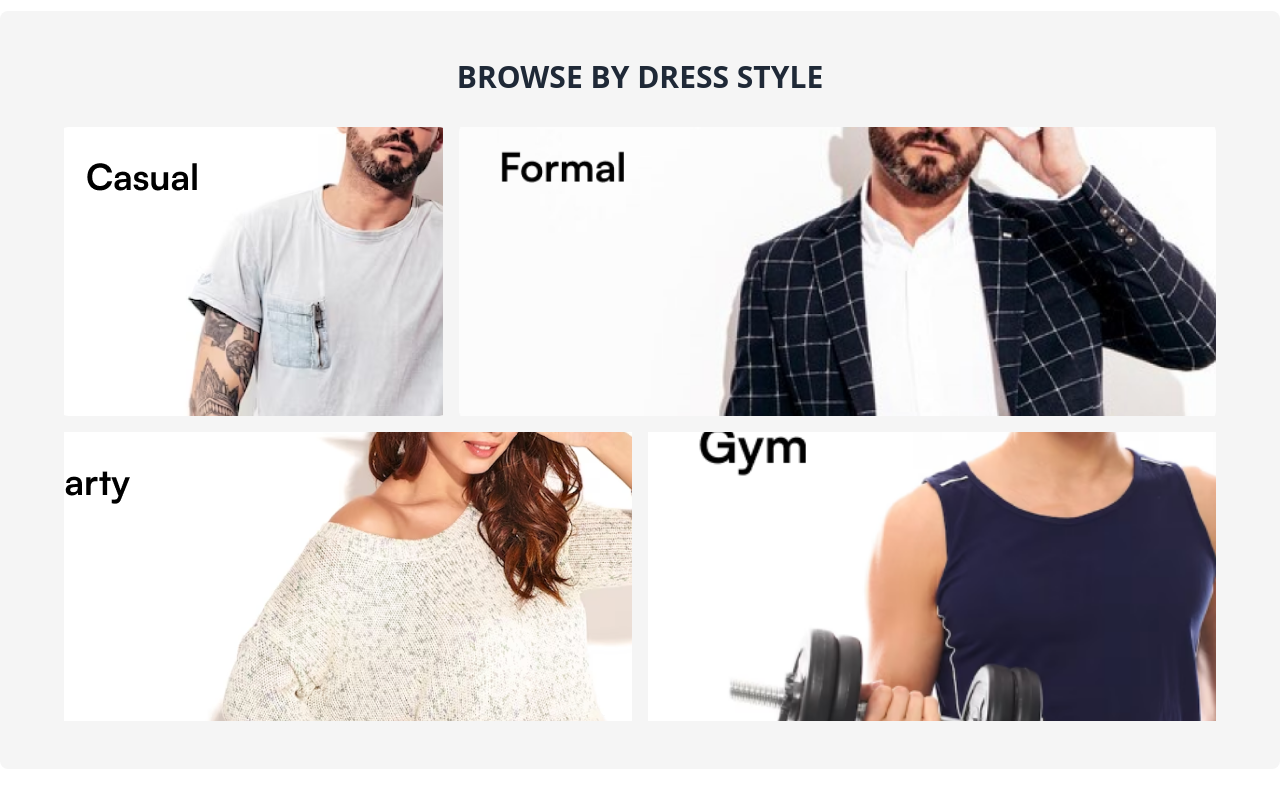
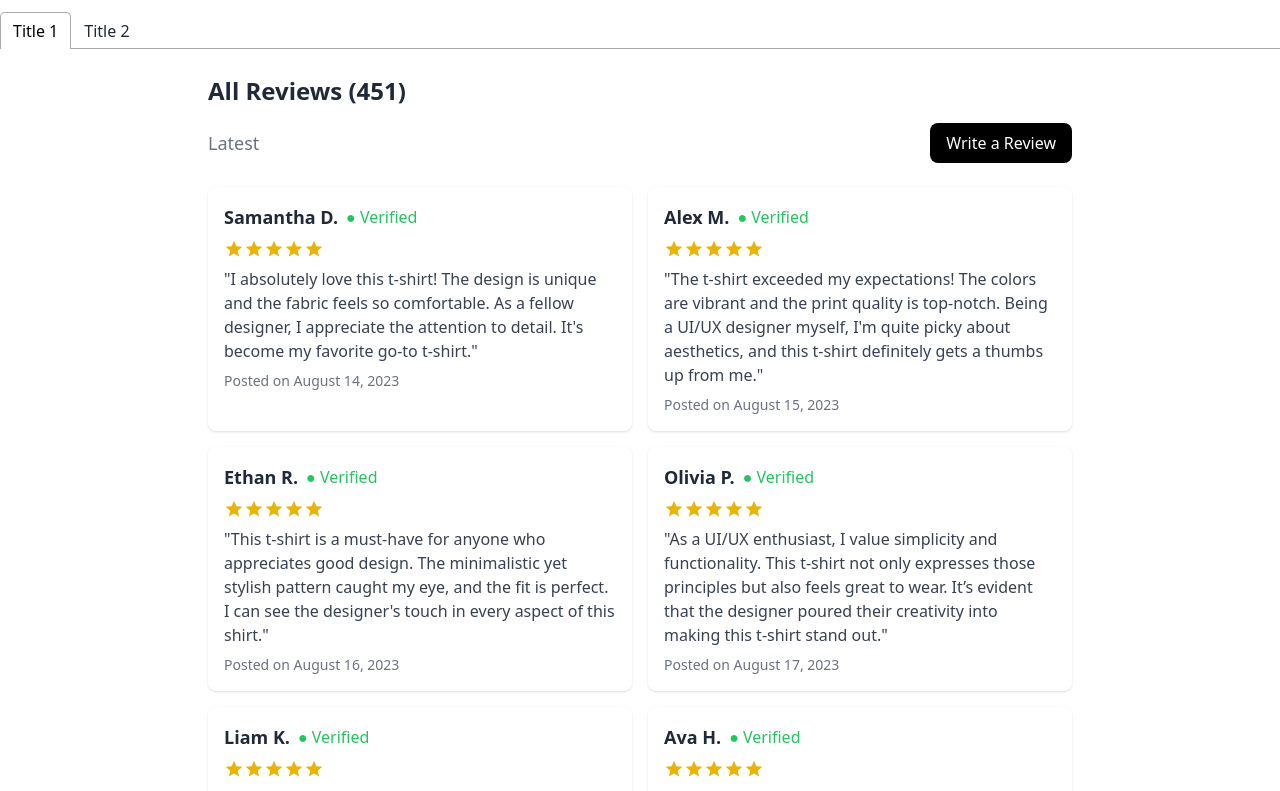
Before and after one commit to MdShaharulIslam/Tshirt-client, a React (Vite) app: page / in a window 1280 px wide. Shown: the part 2240-3031 px from the top of the page. Built offline with nearby package versions, Linux system fonts and the light colour scheme.

Commit message:
added Tab

```diff
--- a/package.json
+++ b/package.json
@@ -22,6 +22,7 @@
     "react-rating": "^2.0.5",
     "react-router-dom": "^6.26.1",
     "react-slick": "^0.30.2",
+    "react-tabs": "^6.0.2",
     "slick-carousel": "^1.8.1",
     "sort-by": "^1.2.0"
   },
--- a/src/Pages/Home/Home/Home.jsx
+++ b/src/Pages/Home/Home/Home.jsx
@@ -1,10 +1,9 @@
-
 import Banner from "../Banner/Banner";
 import DressStyle from "../DressStyle/DressStyle";
 import NewArrivals from "../NewArrivals/NewArrivals";
 import Rating from "./Rating/Rating";
+import Tab from "./Tab/Tab";
 import TopSelling from "./TopSelling/TopSelling";
-
 
 const Home = () => {
   return (
@@ -15,8 +14,8 @@ const Home = () => {
       </div>
       <div className="mb-12">
         <TopSelling></TopSelling>
-
       </div>
+      <Tab></Tab>
       <div className="mb-12 ">
         <DressStyle></DressStyle>
       </div>
@@ -24,8 +23,6 @@ const Home = () => {
       <div className="mb-12">
         <Rating></Rating>
       </div>
-
-
     </div>
   );
 };
--- /dev/null
+++ b/src/Pages/Home/Home/Review/Reviews.jsx
@@ -0,0 +1,100 @@
+import React, { useState } from 'react';
+
+const reviewsData = [
+  {
+    id: 1,
+    name: 'Samantha D.',
+    date: 'August 14, 2023',
+    review: "I absolutely love this t-shirt! The design is unique and the fabric feels so comfortable. As a fellow designer, I appreciate the attention to detail. It's become my favorite go-to t-shirt.",
+    rating: 5,
+  },
+  {
+    id: 2,
+    name: 'Alex M.',
+    date: 'August 15, 2023',
+    review: "The t-shirt exceeded my expectations! The colors are vibrant and the print quality is top-notch. Being a UI/UX designer myself, I'm quite picky about aesthetics, and this t-shirt definitely gets a thumbs up from me.",
+    rating: 5,
+  },
+  {
+    id: 3,
+    name: 'Ethan R.',
+    date: 'August 16, 2023',
+    review: "This t-shirt is a must-have for anyone who appreciates good design. The minimalistic yet stylish pattern caught my eye, and the fit is perfect. I can see the designer's touch in every aspect of this shirt.",
+    rating: 5,
+  },
+  {
+    id: 4,
+    name: 'Olivia P.',
+    date: 'August 17, 2023',
+    review: "As a UI/UX enthusiast, I value simplicity and functionality. This t-shirt not only expresses those principles but also feels great to wear. It’s evident that the designer poured their creativity into making this t-shirt stand out.",
+    rating: 5,
+  },
+  {
+    id: 5,
+    name: 'Liam K.',
+    date: 'August 18, 2023',
+    review: "This t-shirt is a fusion of comfort and creativity. The fabric is soft, and the design speaks volumes about the designer's skill. It's like wearing a piece of art that reflects my passion for both design and fashion.",
+    rating: 5,
+  },
+  {
+    id: 6,
+    name: 'Ava H.',
+    date: 'August 19, 2023',
+    review: "I'm not just wearing a t-shirt; I'm wearing a piece of design philosophy. The intricate details and thoughtful layout of the design make this shirt a conversation starter.",
+    rating: 5,
+  },
+];
+
+const Reviews = () => {
+  const [visibleReviews, setVisibleReviews] = useState(6);
+
+  const loadMoreReviews = () => {
+    setVisibleReviews((prev) => prev + 6);
+  };
+
+  return (
+    <div className="max-w-4xl mx-auto p-4">
+      <h2 className="text-2xl font-bold mb-4">All Reviews (451)</h2>
+      <div className="flex justify-between items-center mb-6">
+        <button className="text-gray-500 text-lg">Latest</button>
+        <button className="bg-black text-white py-2 px-4 rounded-lg">Write a Review</button>
+      </div>
+      <div className="grid grid-cols-1 sm:grid-cols-2 gap-4">
+        {reviewsData.slice(0, visibleReviews).map((review) => (
+          <div key={review.id} className="bg-white p-4 shadow rounded-lg">
+            <div className="flex items-center mb-2">
+              <div className="font-semibold text-lg">{review.name}</div>
+              <span className="ml-2 text-green-500">● Verified</span>
+            </div>
+            <div className="flex items-center mb-2">
+              {Array(review.rating).fill().map((_, i) => (
+                <svg
+                  key={i}
+                  className="h-5 w-5 text-yellow-500"
+                  fill="currentColor"
+                  viewBox="0 0 24 24"
+                >
+                  <path d="M12 17.27L18.18 21l-1.64-7.03L22 9.24l-7.19-.61L12 2 9.19 8.63 2 9.24l5.46 4.73L5.82 21z" />
+                </svg>
+              ))}
+            </div>
+            <p className="text-gray-700 mb-2">"{review.review}"</p>
+            <div className="text-gray-500 text-sm">Posted on {review.date}</div>
+          </div>
+        ))}
+      </div>
+      {visibleReviews < reviewsData.length && (
+        <div className="flex justify-center mt-6">
+          <button
+            onClick={loadMoreReviews}
+            className="bg-gray-200 hover:bg-gray-300 text-gray-800 font-semibold py-2 px-4 rounded"
+          >
+            Load More Reviews
+          </button>
+        </div>
+      )}
+    </div>
+  );
+};
+
+export default Reviews;
--- /dev/null
+++ b/src/Pages/Home/Home/Tab/Tab.jsx
@@ -0,0 +1,19 @@
+import { Tab, Tabs, TabList, TabPanel } from 'react-tabs';
+import 'react-tabs/style/react-tabs.css';
+import Reviews from '../Review/Reviews';
+
+export default () => (
+  <Tabs>
+    <TabList>
+      <Tab>Title 1</Tab>
+      <Tab>Title 2</Tab>
+    </TabList>
+
+    <TabPanel>
+      <div><Reviews></Reviews> </div>
+    </TabPanel>
+    <TabPanel>
+      <h2>Any content 2</h2>
+    </TabPanel>
+  </Tabs>
+);
```
Also changed, not shown: 1 other file (tests, documents, lock files or other folders). Lines whose indentation alone changed are shown as unchanged.
